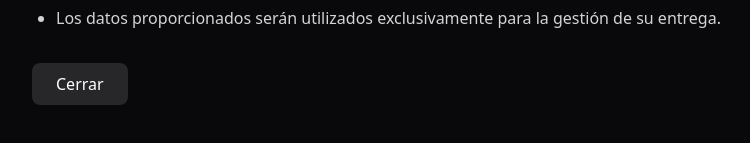
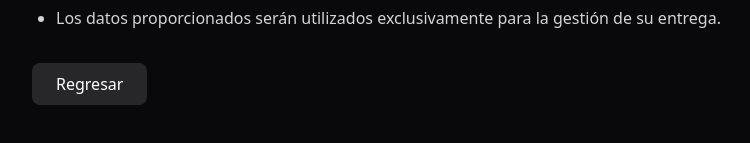
Before and after one commit to 221097372-gif/onlycherry, a plain HTML site: page terminos.html in a window 1280 px wide. Shown: the part 231-374 px from the top of the page, without its empty margins (0-750 px from the left). Drawn offline with nearby package versions, Linux system fonts and the light colour scheme.

Commit message:
Actualizar terminos.html

```diff
--- a/terminos.html
+++ b/terminos.html
@@ -15,6 +15,6 @@
         <li>Los precios pueden variar sin previo aviso antes de la confirmación del pedido.</li>
         <li>Los datos proporcionados serán utilizados exclusivamente para la gestión de su entrega.</li>
     </ul>
-    <button onclick="history.back()" class="mt-8 bg-zinc-800 text-white px-6 py-2 rounded-lg">Cerrar</button>
+    <button onclick="history.back()" class="mt-8 bg-zinc-800 text-white px-6 py-2 rounded-lg">Regresar</button>
 </body>
 </html>
```
